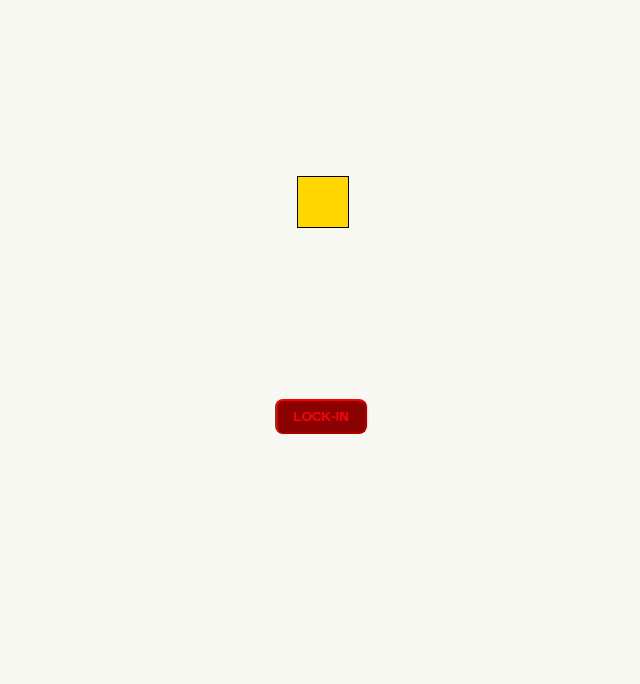
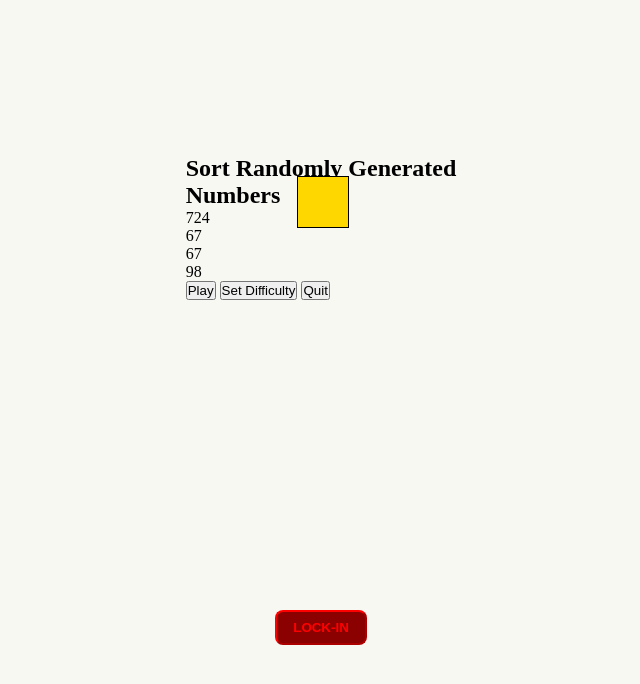
Before and after one commit to AylexCODE/Numberlock-Game, a plain HTML site: page index.html in a window 1280 px wide. Shown: the whole page, without its empty margins (319-959 px from the left). Drawn offline with nearby package versions, Linux system fonts and the light colour scheme.

Commit message:
Change title and update game section structure

```diff
--- a/index.html
+++ b/index.html
@@ -5,21 +5,33 @@
         <meta name="viewport" content="width=device-width, initial-scale=1.0">
         <meta http-equiv="X-UA-Compatible" content="ie=edge">
         <link rel="stylesheet" href="style.css">
-        <title>Arrange The Numbers</title>
+        <title>Sort Secret Numbers</title>
     </head>
     <body>
-        <div id="gameContainer">
-            <section id="container"></section>
+        <section class="titleScreen active">
+            <h1>Sort Randomly Generated<br><span>Numbers</span></h1>
+            <div id="titleScreenIcon">
+                <span>7</span><span>24</span><span><p class="rng1">67</p></span><span><p class="rng2">67</p></span><span>98</span>
+            </div>
+            <div id="menu">
+                <button onclick="play()">Play</button>
+                <button>Set Difficulty</button>
+                <button>Quit</button>
+            </div>
+        </section>
+        <section class="gameContainer">
+            <section id="boxesContainer"></section>
             <div id="box" style="visibility: hidden"></div><span id="boxContainer" style="visibility: hidden"></span>
             <span>
                 <button class="placeBtn" onclick="lockIn()">LOCK-IN</button>
                 <button class="resetBtn" onclick="reset()">RESET</button>
             </span>
-        </d>
+        </section>
     </body>
     <script src="https://cdn.jsdelivr.net/npm/gsap@3.13.0/dist/gsap.min.js"></script>
     <script src="https://cdn.jsdelivr.net/npm/gsap@3.13.0/dist/Draggable.min.js"></script>
     <script type="text/javascript" src="function.js"></script>
+    <script type="text/javascript" src="./utilities/logics.js"></script>
     <script type="text/javascript" src="./utilities/animations.js"></script>
     <script type="text/javascript" src="./utilities/sounds.js"></script>
 </html>
```
